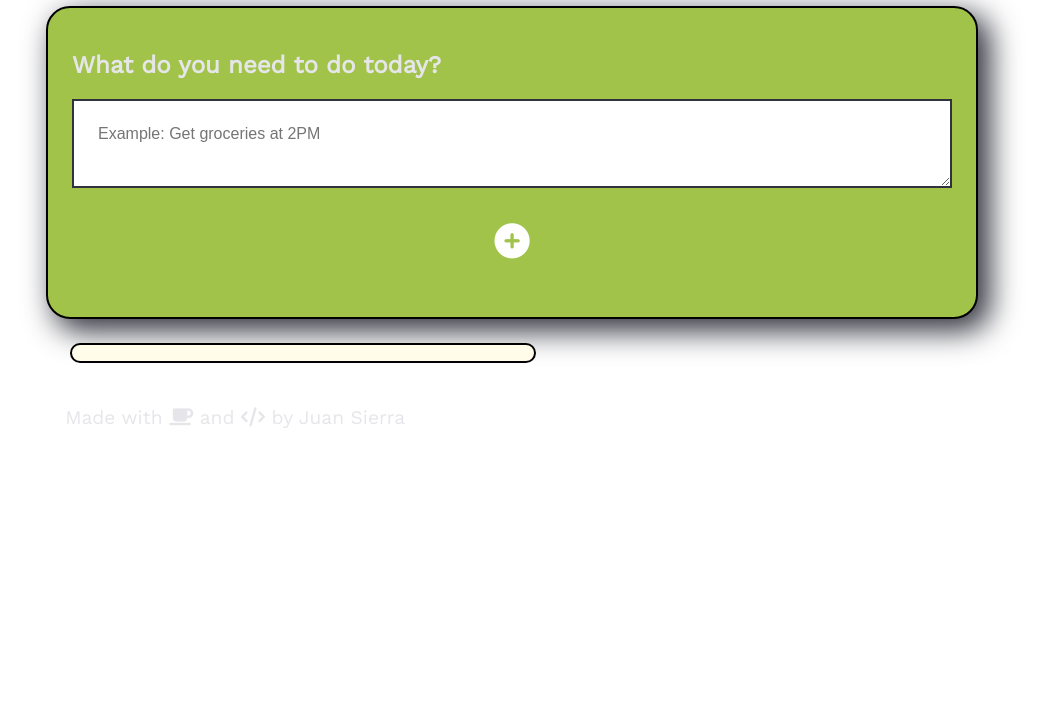
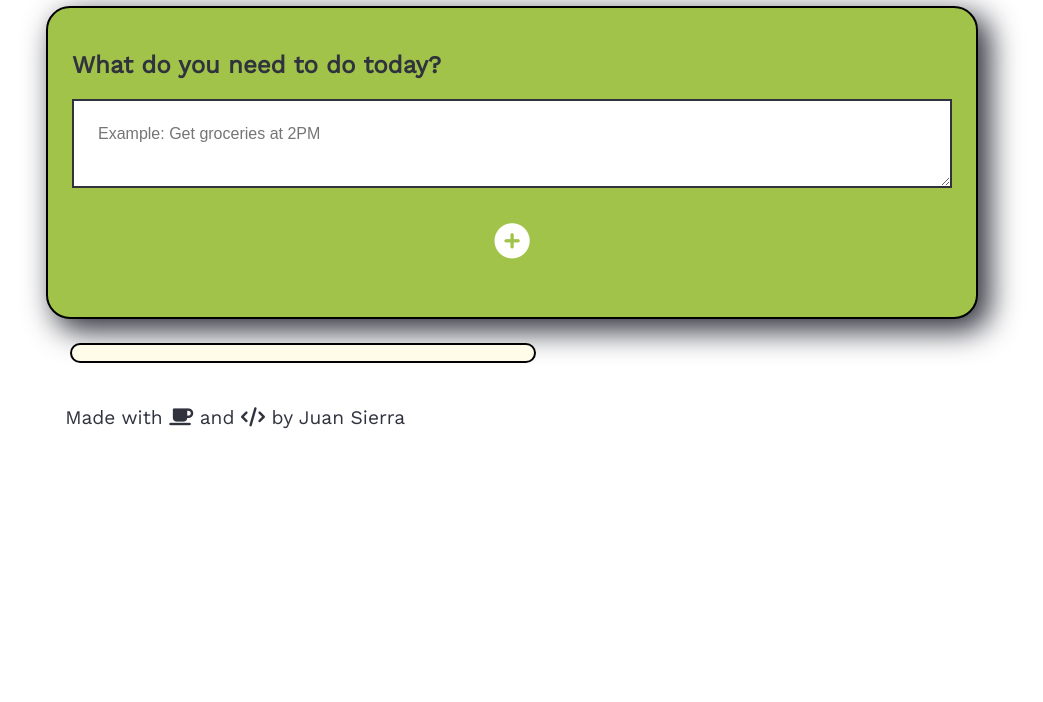
Before and after one commit to juan-sierra/Smartodo, a website: page index.html in a window 1280 px wide. Shown: the part 98-800 px from the top of the page, without its empty margins (128-1171 px from the left). Drawn offline with nearby package versions, Linux system fonts and the light colour scheme; no server answers.

Commit message:
change text colour

```diff
--- a/css/style.css
+++ b/css/style.css
@@ -14,7 +14,7 @@ html, body {
     margin: auto;
     padding: 1.5em;
     font-family: 'Work Sans', sans-serif;
-    color: #E6E6EA;
+    color: #30323D;
 }
 
 /* colors
```
